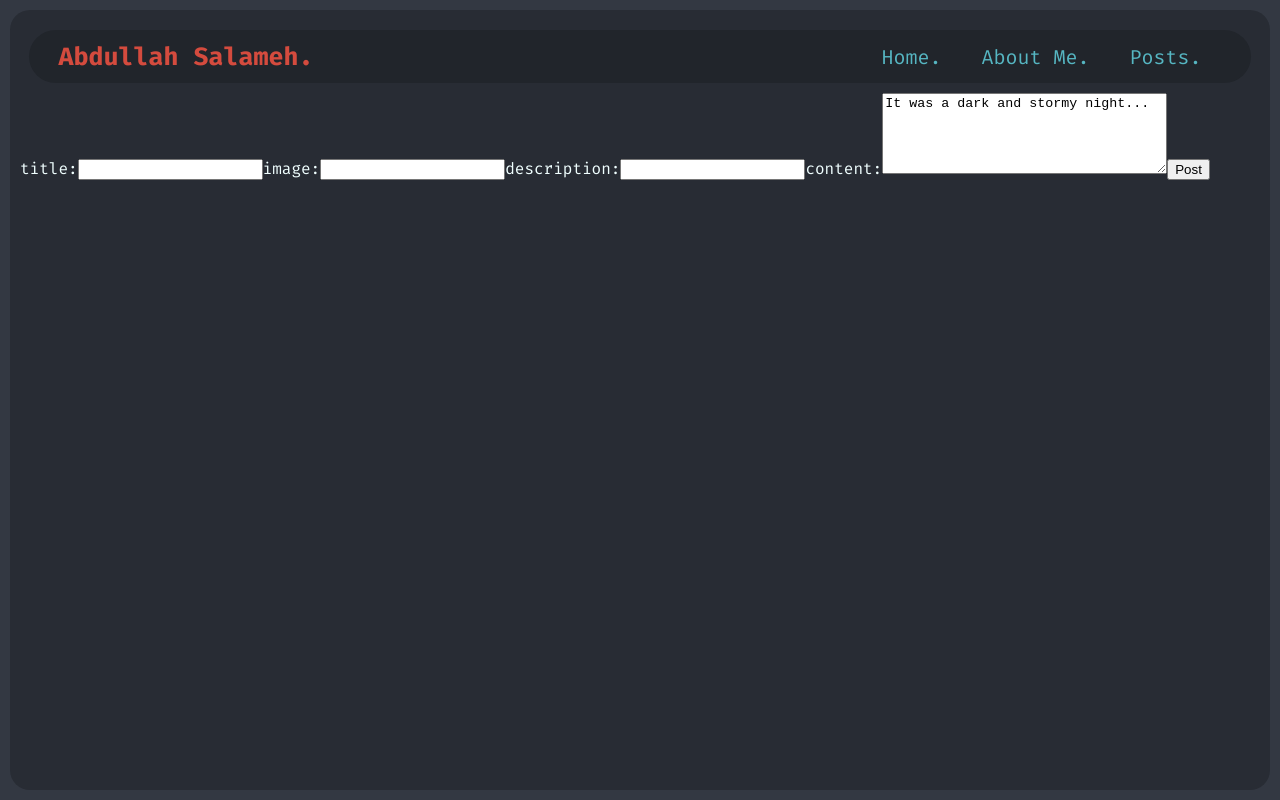
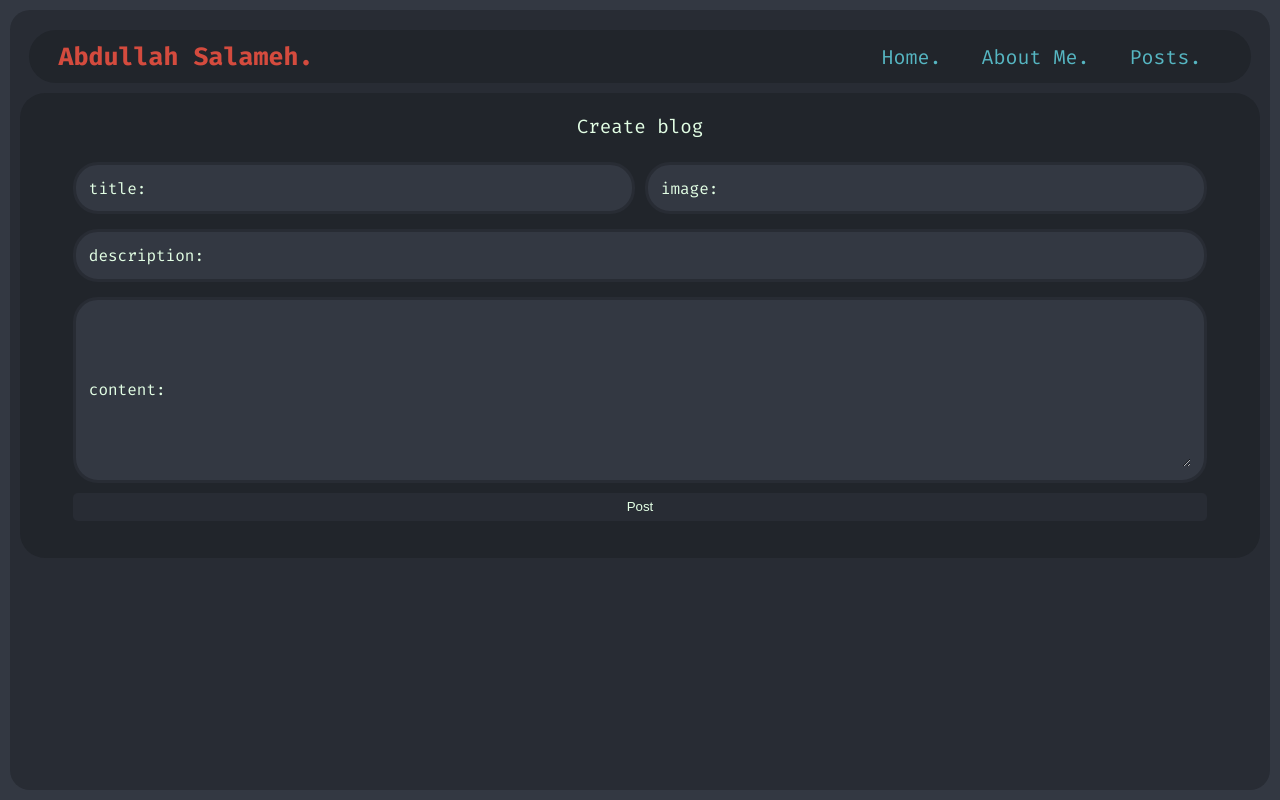
Before and after one commit to abda-s/my-blog, a React (Create React App) app: page /CreatePost in a window 1280 px wide. Built offline with nearby package versions, Linux system fonts and the light colour scheme; no server answers.

Commit message:
adding styling

```diff
--- a/src/components/CreatePost.jsx
+++ b/src/components/CreatePost.jsx
@@ -17,50 +17,57 @@ function CreatePost() {
   };
   return (
     <div>
-      <div className="create-post-con">
+      <div className="edit-form">
+        <p id="heading">Create blog</p>
+        <div className="title-and-image-cont">
+          <div className="field">
             <label>title:</label>
             <input
+              className="input-field"
               type="text"
               onChange={(event) => {
                 setTitle(event.target.value);
               }}
             />
+          </div>
 
+          <div className="field">
             <label>image:</label>
             <input
+              className="input-field"
               type="text"
               onChange={(event) => {
                 setImage(event.target.value);
               }}
             />
+          </div>
+        </div>
 
+        <div className="field">
           <label>description:</label>
           <input
+            className="input-field"
             type="text"
             onChange={(event) => {
               setDes(event.target.value);
             }}
           />
+        </div>
 
+        <div className="field">
           <label>content:</label>
-        {/* <input
-          type="text"
+          <textarea
+            className="input-field"
+            rows="10"
+            cols="100"
             onChange={(event) => {
               setContent(event.target.value);
             }}
-        /> */}
-        <textarea
-          id="story"
-          name="story"
-          rows="5"
-          cols="33"
-          onChange={(event) => {
-            setContent(event.target.value);
-          }}
-        >
-          It was a dark and stormy night...
-        </textarea>
-        <button onClick={submitForm}>Post</button>
+          ></textarea>
+        </div>
+        <button className="button3" onClick={submitForm}>
+          Post
+        </button>
       </div>
     </div>
   );
--- a/src/components/EditPost.jsx
+++ b/src/components/EditPost.jsx
@@ -36,6 +36,7 @@ function EditPost() {
     <div>
       <div className="edit-form">
         <p id="heading">Edit blog</p>
+        <div className="title-and-image-cont">
           <div className="field">
             <label>title:</label>
             <input
@@ -59,7 +60,7 @@ function EditPost() {
               }}
             />
           </div>
-
+        </div>
         <div className="field">
           <label>description:</label>
           <input
@@ -76,7 +77,7 @@ function EditPost() {
           <textarea
             className="input-field"
             value={content}
-            rows="15"
+            rows="10"
             cols="100"
             onChange={(event) => {
               setContent(event.target.value);
--- a/src/styls/login.css
+++ b/src/styls/login.css
@@ -23,7 +23,7 @@
   padding-bottom: 2em;
   background-color: #21252b;
   border-radius: 25px;
-    transition: .4s ease-in-out;
+  transition: 0.4s ease-in-out;
 }
 
 .form:hover {
@@ -32,21 +32,22 @@
 
 #heading {
   text-align: center;
-    margin: 20px 10px 10px 10px ;
-    color: #E3FFE5;
+  margin: 20px 10px 10px 10px;
+  color: #e3ffe5;
   font-size: 1.2em;
 }
 
 .field {
   display: flex;
-    align-items:center;
+  align-items: center;
   justify-content: center;
+  flex: 1;
   gap: 20px;
   border-radius: 25px;
   padding: 0.8em;
   border: none;
   outline: none;
-    color: #E3FFE5;
+  color: #e3ffe5;
   background-color: #333842;
   border: 3px solid #282c34;
   margin: 10px 5px 5px 5px;
@@ -55,7 +56,7 @@
 .input-icon {
   height: 1.3em;
   width: 1.3em;
-    fill: #E3FFE5;
+  fill: #e3ffe5;
 }
 
 .input-field {
@@ -63,7 +64,7 @@
   border: none;
   outline: none;
   width: 100%;
-    color: #d3d3d3;
+  color: #e3ffe5;
 }
 
 .form .btn {
@@ -73,34 +74,38 @@
   margin-top: 2.5em;
 }
 
-.buttons-con{
+.buttons-con {
   display: flex;
   flex-direction: column;
-
 }
 
 .button3 {
-    margin:5px;
+  margin: 5px;
   padding: 0.5em;
   border-radius: 5px;
   border: none;
   outline: none;
-    transition: .4s ease-in-out;
+  transition: 0.4s ease-in-out;
   background-color: #282c34;
-    color: #E3FFE5;
+  color: #e3ffe5;
   flex-grow: 1;
 }
 
 .button3:hover {
   background-color: #16191d;
-    color: #E3FFE5;
+  color: #e3ffe5;
 }
 
-.signup-con{
+.signup-con {
   font-size: 12px;
   margin-top: 10px;
   color: #656c7a;
 }
-.signup-con a{
+.signup-con a {
   color: #409bb4;
 }
+
+.title-and-image-cont {
+  display: flex;
+  flex-direction: row;
+}
```
Lines whose indentation alone changed are shown as unchanged.
